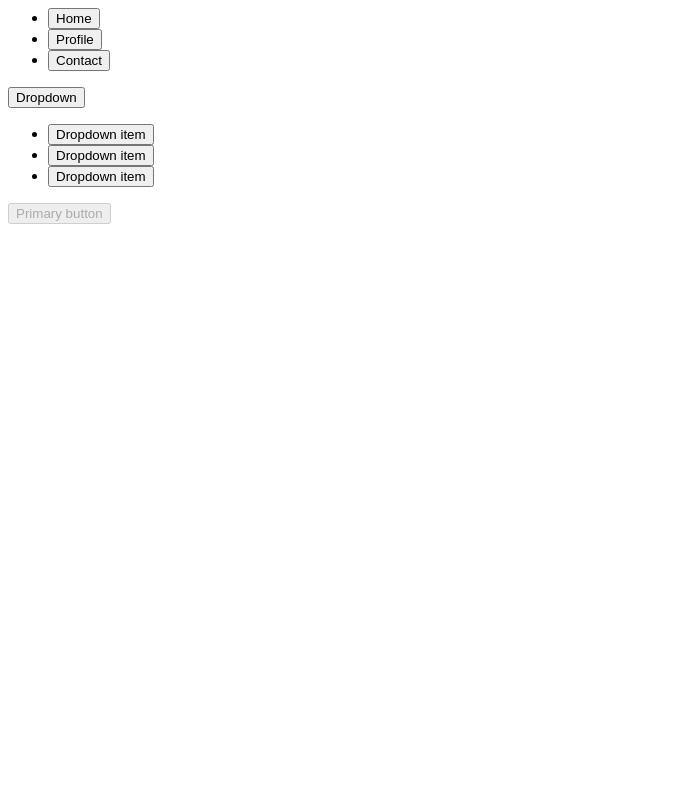
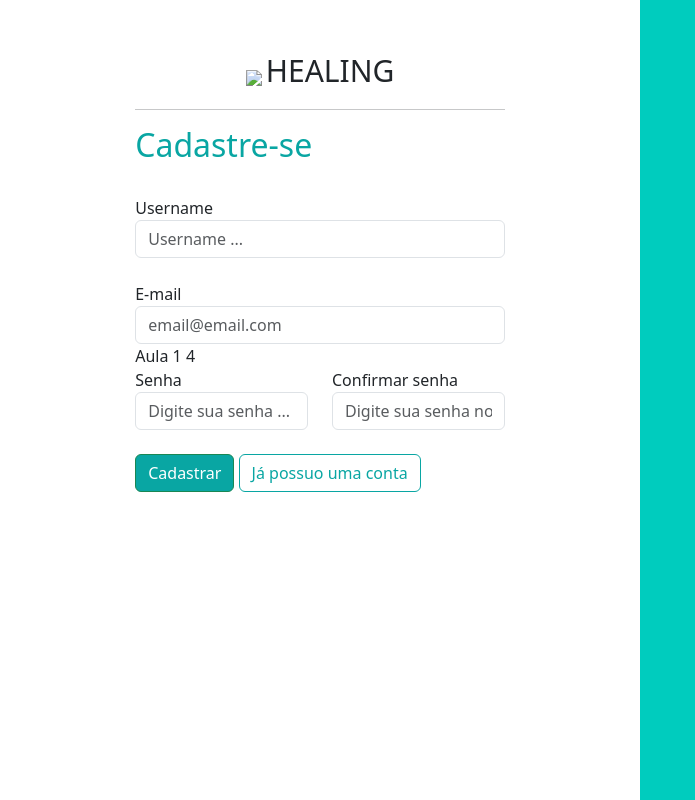
Before and after one commit to YuriSampaio10/telemedicina_healing, a Django app: template usuarios/templates/cadastro.html in a window 1280 px wide. Shown: the whole page, without its empty margins (0-695 px from the left). Run offline with Django 5.2, Linux system fonts and the light colour scheme; the template is opened without the code that fills it, so the values that code supplies are empty.

Commit message:
estilizando o cadastro.html com os arquivos base.css e usuarios.css

```diff
--- /dev/null
+++ b/templates/base.html
@@ -0,0 +1,18 @@
+{% load static %}
+
+<!doctype html>
+<html lang="pt-br">
+ <head>
+ <meta charset="utf-8">
+ <meta name="viewport" content="width=device-width, initial-scale=1">
+ <link rel="stylesheet" href="{% static 'geral/css/base.css' %}">
+ <title>{% block 'title' %}{% endblock %}</title>
+ <link href="https://cdn.jsdelivr.net/npm/bootstrap@5.3.3/dist/css/bootstrap.min.css" rel="stylesheet">
+ {% block 'head' %}{% endblock 'head' %}
+ </head>
+ <body>
+
+ {% block 'body' %}{% endblock 'body' %}
+ <script src="https://cdn.jsdelivr.net/npm/bootstrap@5.3.3/dist/js/bootstrap.bundle.min.js"></script>
+ </body>
+</html>
--- /dev/null
+++ b/templates/static/geral/css/base.css
@@ -0,0 +1,18 @@
+:root {
+
+    --main-color: #00CCBE;
+    --dark-color: #09A6A3;
+    --contrast-color: #FFD686;
+}
+
+.bg-color-dark {
+    background-color: var(--main-color);
+}
+
+.p-bold {
+    font-weight: bold;
+}
+
+.color-dark {
+    color: var(--dark-color);
+}
--- /dev/null
+++ b/templates/static/usuarios/css/usuarios.css
@@ -0,0 +1,37 @@
+.bg-main {
+    background-color: var(--main-color);
+    height: 100vh;
+}
+
+.cont-cadastro {
+    width: 60%;
+}
+
+.cont-logo {
+    text-align: center;
+}
+
+.text-logo {
+    font-size: 30px;
+    font-family: system-ui, -apple-system, BlinkMacSystemFont, 'Segoe UI', Roboto, Oxygen, Ubuntu, Cantarell, 'Open Sans', 'Helvetica Neue', sans-serif;
+}
+
+.fonte-destaque1 {
+    color: var(--dark-color)
+}
+
+.btn-dark-color {
+    background-color: var(--dark-color);
+    color: white;
+}
+
+.btn-dark-color-outline {
+    border: 1px solid var(--dark-color);
+    color: var(--dark-color)
+}
+
+.btn-dark-color-outline:hover {
+    background-color: var(--dark-color);
+    color: white;
+    border: 1px solid var(--dark-color);
+}
--- a/usuarios/templates/cadastro.html
+++ b/usuarios/templates/cadastro.html
@@ -1,32 +1,53 @@
-<ul class="nav nav-pills nav-fill gap-2 p-1 small bg-primary rounded-5 shadow-sm" id="pillNav2" role="tablist" style="--bs-nav-link-color: var(--bs-white); --bs-nav-pills-link-active-color: var(--bs-primary); --bs-nav-pills-link-active-bg: var(--bs-white);">
-    <li class="nav-item" role="presentation">
-      <button class="nav-link active rounded-5" id="home-tab2" data-bs-toggle="tab" type="button" role="tab" aria-selected="true">Home</button>
-    </li>
-    <li class="nav-item" role="presentation">
-      <button class="nav-link rounded-5" id="profile-tab2" data-bs-toggle="tab" type="button" role="tab" aria-selected="false">Profile</button>
-    </li>
-    <li class="nav-item" role="presentation">
-      <button class="nav-link rounded-5" id="contact-tab2" data-bs-toggle="tab" type="button" role="tab" aria-selected="false">Contact</button>
-    </li>
-  </ul>
+{% extends "base.html" %}
+{% load static %}
+
+{% block 'head' %}
+ <link rel="stylesheet" href="{% static 'usuarios/css/usuarios.css' %}">
+{% endblock 'head' %}
 
 
+{% block 'body' %}
+ <div class="container-fluid">
+ <div class="row">
+ <div class="col-md d-flex justify-content-center">
+ <div class="cont-cadastro">
+ <br>
+ <br>
+ <section class="cont-logo">
+ <img class="logo" src="#">
+ <label class="text-logo">HEALING</label>
+ </section>
+ <hr>
 
-
-
-
-
-
-  <div class="dropdown">
-    <button class="btn btn-primary dropdown-toggle" type="button" data-bs-toggle="dropdown" aria-expanded="false">
-      Dropdown
-    </button>
-    <ul class="dropdown-menu">
-      <li><button class="dropdown-item" type="button">Dropdown item</button></li>
-      <li><button class="dropdown-item" type="button">Dropdown item</button></li>
-      <li><button class="dropdown-item" type="button">Dropdown item</button></li>
-    </ul>
-  </div>
-
-
-  <button type="button" class="btn btn-primary" disabled>Primary button</button>
+ <form action="" method="post">
+ <h2 class="fonte-destaque1">Cadastre-se</h2>
+ <br>
+<label for="">Username</label>
+ <input type="text" name="username" id="" class="form-control" placeholder="Username ...">
+ <br>
+<label for="">E-mail</label>
+ <input type="text" name="email" id="" placeholder="email@email.com" class="form-control">
+Aula 1 4
+ <br>
+<div class="row">
+ <div class="col-md">
+ <label for="">Senha</label>
+ <input type="password" name="senha" class="form-control" placeholder="Digite sua senha ...">
+ </div>
+<div class="col-md">
+ <label for="">Confirmar senha</label>
+ <input type="password" name="confirmar_senha" class="form-control" placeholder="Digite sua senha novamente ..." id="">
+ </div>
+ </div>
+<br>
+ <input type="submit" value="Cadastrar" class="btn btn-success btn-dark-color">
+ <a href="#" class="btn btn-dark-color-outline">Já possuo uma conta</a>
+ </form>
+ </div>
+ </div>
+ <div class="col-md bg-main d-flex justify-content-center align-items-center">
+ <img src="#" alt="">
+ </div>
+ </div>
+ </div>
+{% endblock 'body' %}
```
Also changed, not shown: healing/settings.py (+8 -1 lines).
